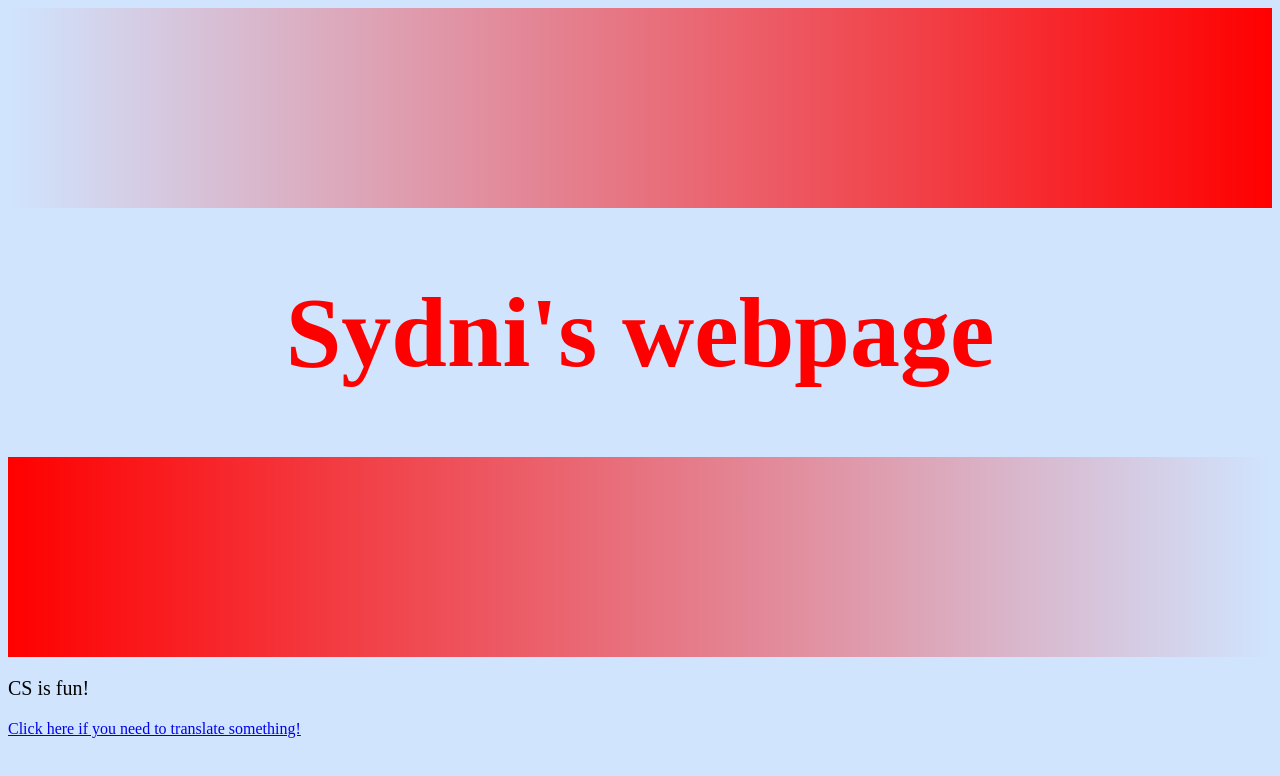
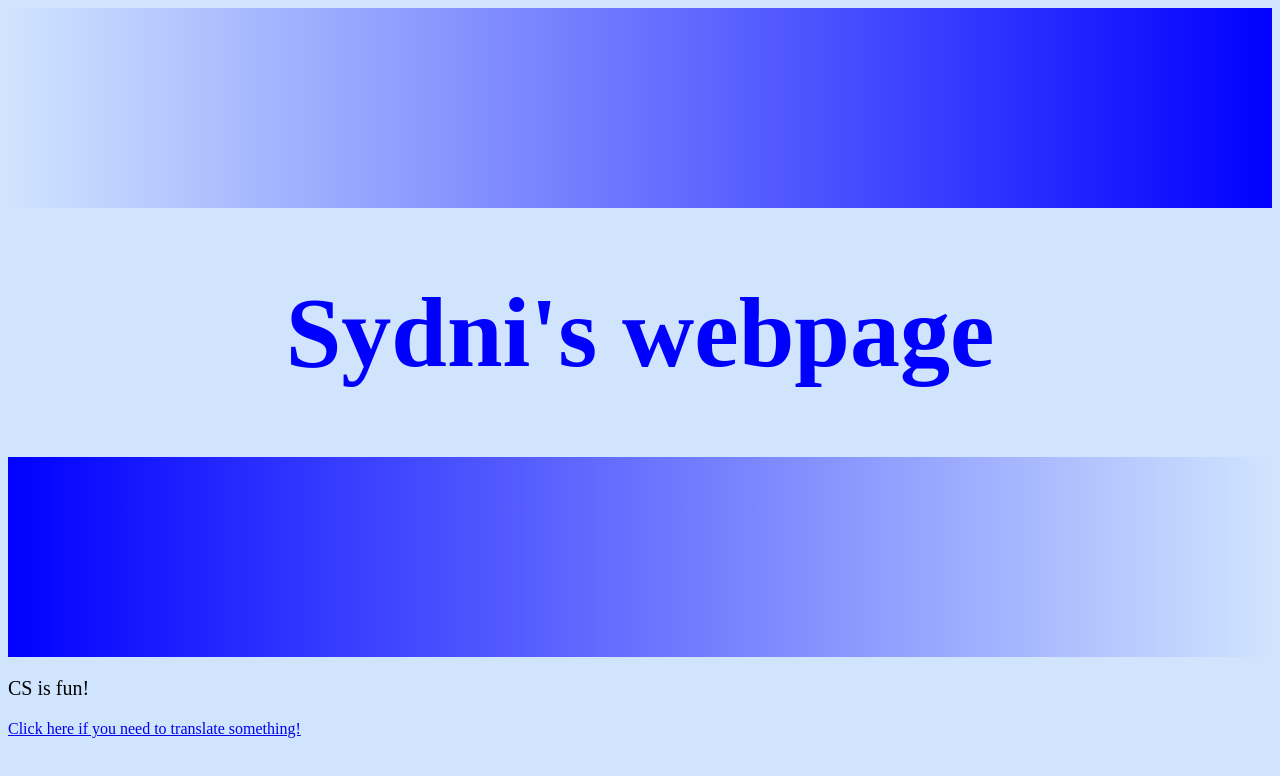
Before and after one commit to sydni/sydnitopper.me, a plain HTML site: page index.html in a window 1280 px wide. Drawn offline with Linux system fonts and the light colour scheme.

Commit message:
made gradients pretty

```diff
--- a/index.html
+++ b/index.html
@@ -7,18 +7,22 @@
 
       #grad1 {
         height: 200px;
-        background: -webkit-linear-gradient(left, rgba(255,0,0,0), rgba(255,0,0,1)); /* For Safari 5.1 to 6.0 */
-        background: -o-linear-gradient(right, rgba(255,0,0,0), rgba(255,0,0,1)); /* For Opera 11.1 to 12.0 */
-        background: -moz-linear-gradient(right, rgba(255,0,0,0), rgba(255,0,0,1)); /* For Firefox 3.6 to 15 */
-        background: linear-gradient(to right, rgba(255,0,0,0), rgba(255,0,0,1)); /* Standard syntax (must be last) */
+        margin-top: 0px;
+        margin-bottom: 0px;
+        margin-right: 0px;
+        margin-left: 0px;
+        background: -webkit-linear-gradient(left, rgba(0,0,255,0), rgba(0,0,255,1)); /* For Safari 5.1 to 6.0 */
+        background: -o-linear-gradient(right, rgba(0,0,255,0), rgba(0,0,255,1)); /* For Opera 11.1 to 12.0 */
+        background: -moz-linear-gradient(right, rgba(0,0,255,0), rgba(0,0,255,1)); /* For Firefox 3.6 to 15 */
+        background: linear-gradient(to right, rgba(0,0,255,0), rgba(0,0,255,1)); /* Standard syntax (must be last) */
       }
 
       #grad2 {
         height: 200px;
-        background: -webkit-linear-gradient(left, rgba(255,0,0,1), rgba(255,0,0,0)); /* For Safari 5.1 to 6.0 */
-        background: -o-linear-gradient(right, rgba(255,0,0,1), rgba(255,0,0,0)); /* For Opera 11.1 to 12.0 */
-        background: -moz-linear-gradient(right, rgba(255,0,0,1), rgba(255,0,0,0)); /* For Firefox 3.6 to 15 */
-        background: linear-gradient(to right, rgba(255,0,0,1), rgba(255,0,0,0)); /* Standard syntax (must be last) */
+        background: -webkit-linear-gradient(left, rgba(0,0,255,1), rgba(0,0,255,0)); /* For Safari 5.1 to 6.0 */
+        background: -o-linear-gradient(right, rgba(0,0,255,1), rgba(0,0,255,0)); /* For Opera 11.1 to 12.0 */
+        background: -moz-linear-gradient(right, rgba(0,0,255,1), rgba(0,0,255,0)); /* For Firefox 3.6 to 15 */
+        background: linear-gradient(to right, rgba(0,0,255,1), rgba(0,0,255,0)); /* Standard syntax (must be last) */
       }
 
       body {
@@ -26,7 +30,7 @@
       }
 
       h1 {
-        color: red;
+        color: blue;
         font-size: 100px;
         text-align: center;
       }
```
